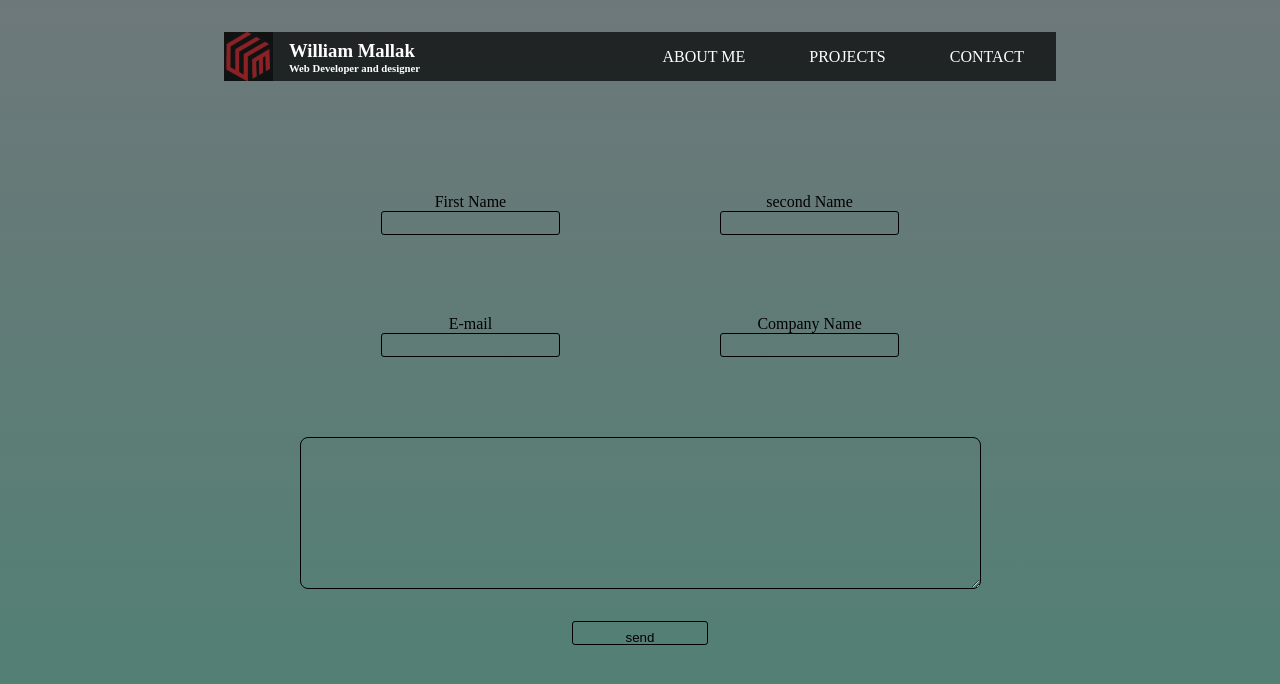
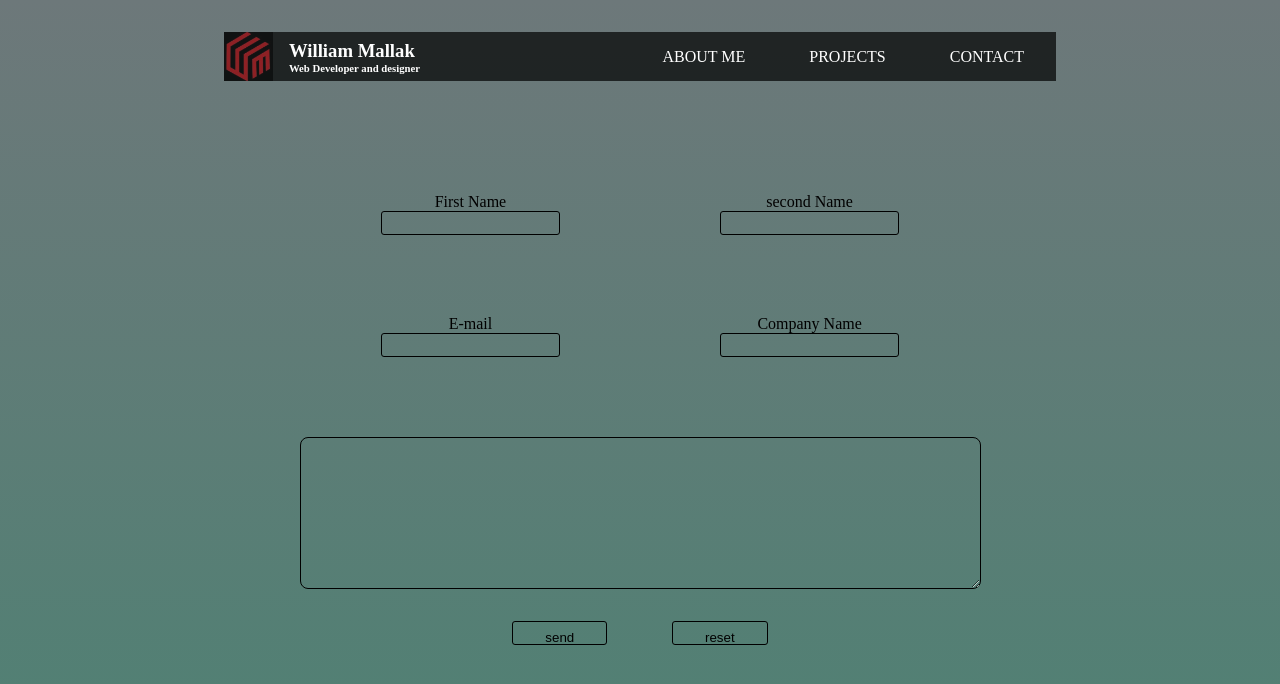
Before and after one commit to William8421/william8421.github.io, a website: page contact/contact-me.html in a window 1280 px wide. Drawn offline with Linux system fonts and the light colour scheme; a web font is replaced by a local one.

Commit message:
added projects and contact

```diff
--- a/contact/contact-me.html
+++ b/contact/contact-me.html
@@ -45,7 +45,10 @@
     <div class="message">
         <label for="message"></label>
         <textarea name="message" id="mesaage" cols="83" rows="10"></textarea>
+        <div class="submit">
         <input type="submit" value="send">
+        <input type="reset" value="reset">
+    </div>
     </div>
     </form>
 </div>
--- a/styles/layouts/_main.scss
+++ b/styles/layouts/_main.scss
@@ -119,15 +119,14 @@ form{
         border-radius: 8px;
     }
     .message{
-        align-self: center;
         margin-top: 5rem;
         display: flex;
         flex-direction: column;
+        align-items: center;
         input{
-            width: 20%;
             margin: 0 auto;
             margin-top: 2rem;
-            padding:  0.5rem;
+            padding:  0.5rem 2rem;
             cursor: pointer;
 
         }
@@ -135,6 +134,11 @@ form{
             background-color: $clr-secondary;
             color: $clr-primary;
             transition: 1s;
+        }
+        .submit{
+            width: 20rem;
+            display: flex;
+            justify-content: space-between;
         }
     }
 }
```
Also changed, not shown: styles/style.css, 1 other file.
